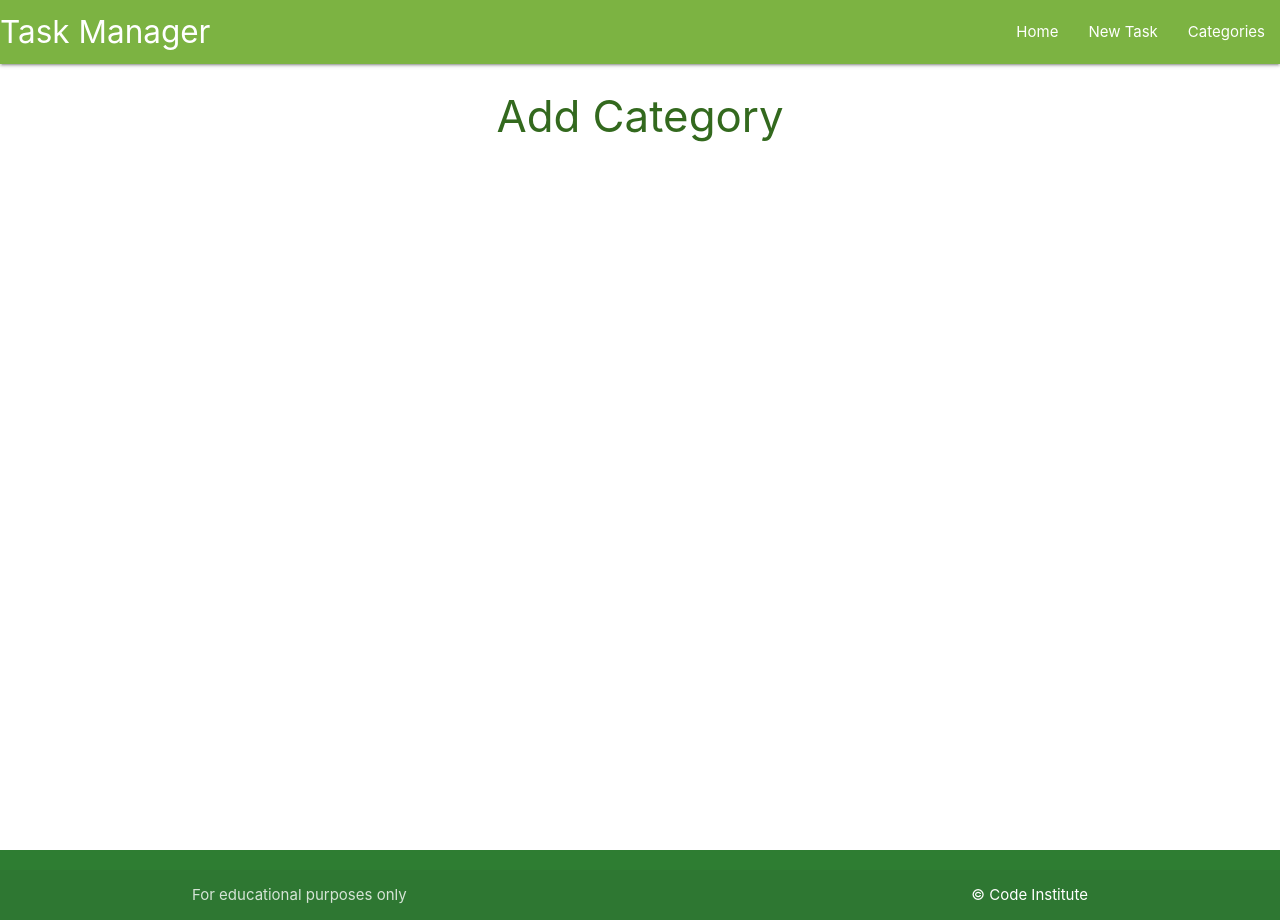
After one commit to siobhanlgorman/Task-Manager-Mini-Project, a Flask app: page /add_category in a window 1280 px wide. The commit adds this page. Run offline with Flask 2, Linux system fonts and the light colour scheme.

Commit message:
Add button and function add_category

```diff
--- a/taskmanager/routes.py
+++ b/taskmanager/routes.py
@@ -6,3 +6,13 @@ from taskmanager.models import Category, Task
 @app.route("/")
 def home():
     return render_template("tasks.html")
+
+
+@app.route("/categories")
+def categories():
+    return render_template("categories.html")
+
+
+@app.route("/add_category", methods=["GET", "POST"])
+def add_category():
+    return render_template("add_category.html")
--- a/taskmanager/static/js/script.js
+++ b/taskmanager/static/js/script.js
@@ -1,4 +1,5 @@
 document.addEventListener('DOMContentLoaded', function() {
+    // sidenav initialisation
     let sidenav = document.querySelectorAll('.sidenav');
     M.Sidenav.init(elems, options);
   });
--- /dev/null
+++ b/taskmanager/templates/add_category.html
@@ -0,0 +1,6 @@
+{% extends "base.html" %}
+{% block content %}
+
+<h3 class="light-green-text text-darken-4 center-align">Add Category</h3>
+
+{% endblock %}
--- a/taskmanager/templates/base.html
+++ b/taskmanager/templates/base.html
@@ -24,7 +24,7 @@
                 <ul class="right hide-on-med-and-down">
                     <li><a href="{{ url_for('home')}}">Home</a></li>
                     <li><a href="">New Task</a></li>
-                    <li><a href="">Categories</a></li>
+                    <li><a href="{{ url_for('categories')}}">Categories</a></li>
 
                 </ul>
             </div>
@@ -34,7 +34,7 @@
         <ul class="sidenav" id="mobile-demo">
             <li><a href="{{ url_for('home')}}">Home</a></li>
             <li><a href="">New Task</a></li>
-            <li><a href="">Categories</a></li>
+            <li><a href="{{ url_for('categories')}}">Categories</a></li>
 
         </ul>
     </header>
```
Also changed, not shown: taskmanager/templates/categories.html (added, +13 -0 lines).
